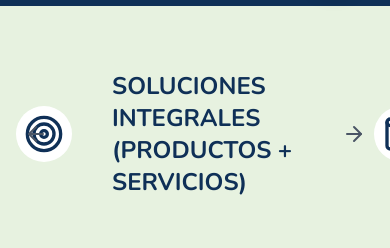
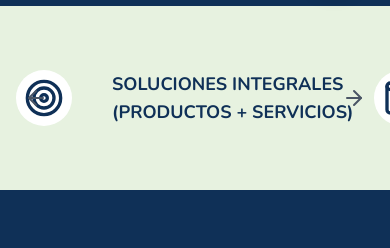
Before and after one commit to MiguelRequenaR/cofemun-sac, a React (Vite) app: page / in a window 390 px wide. Shown: the part 828-1076 px from the top of the page. Built offline with nearby package versions, Linux system fonts and the light colour scheme.

Commit message:
Actualización: Detalles visuales en el home solucionados.

```diff
--- a/src/features/home/components/HeroHome.tsx
+++ b/src/features/home/components/HeroHome.tsx
@@ -6,7 +6,7 @@ const carouselImages = [
     id: 1,
     image: "https://external-content.duckduckgo.com/iu/?u=https%3A%2F%2Ffloorcenter.cl%2Fwp-content%2Fuploads%2Fsurtido-de-herramientas-en-ferreteria-moderna.jpg&f=1&nofb=1&ipt=1fe50128a80ac58c1aab5af303963d7241ce789a8948cc35c7a86b4182232ea2",
     title: "Materiales de Ferretería,\n Válvulas y Conexiones",
-    description: "Distribución mayorista de materiales de ferretería, suministros integrales de tuberías, \nválvulas y conexiones de alta presión.",
+    description: "Distribución mayorista de materiales de ferretería, tuberías, \nválvulas y conexiones de alta presión.",
     buttonLink: "/productos",
   },
   {
--- a/src/features/home/components/InfoHome.tsx
+++ b/src/features/home/components/InfoHome.tsx
@@ -79,7 +79,7 @@ export default function InfoHome() {
                   <div className="bg-white rounded-full p-2">
                     <Icon className="w-10 h-10 text-primary" />
                   </div>
-                  <h3 className="text-primary text-2xl font-bold uppercase">
+                  <h3 className="text-primary text-lg md:text-2xl font-bold uppercase">
                     {item.title}
                   </h3>
                 </div>
```
